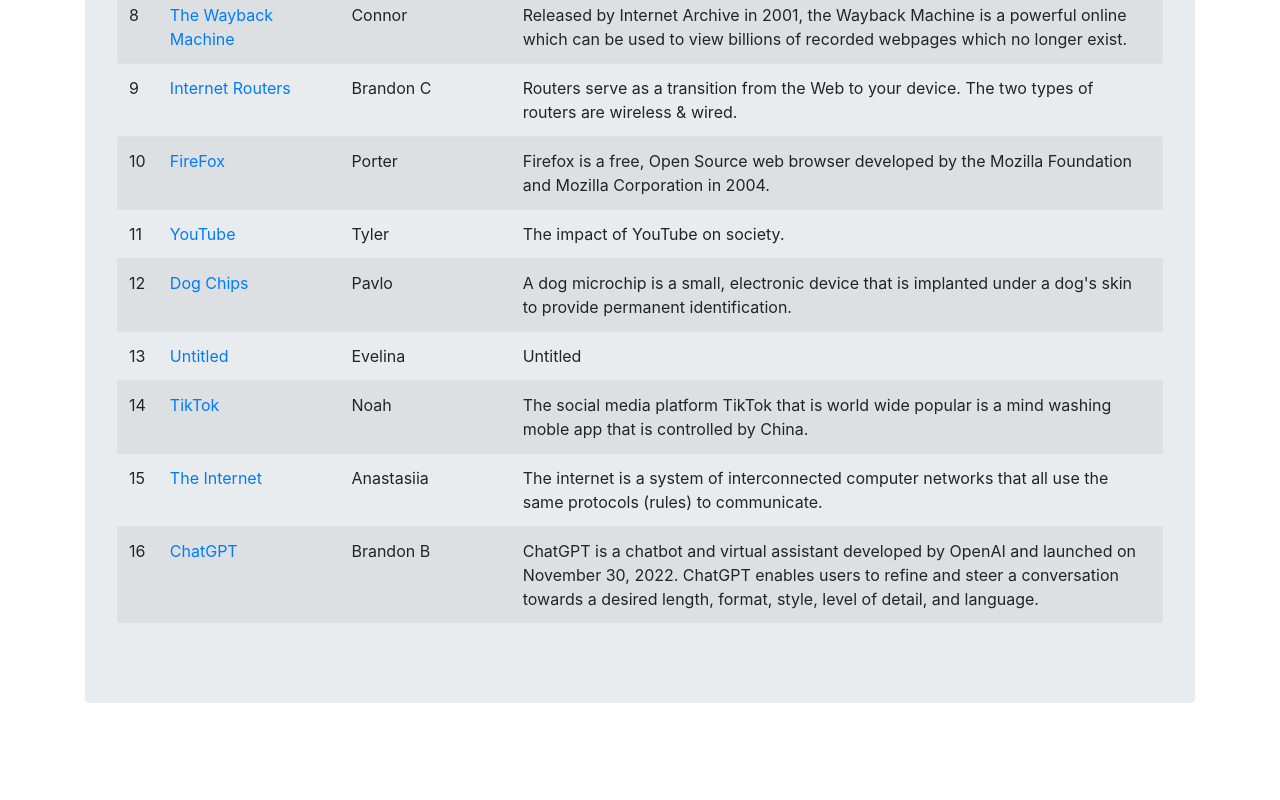
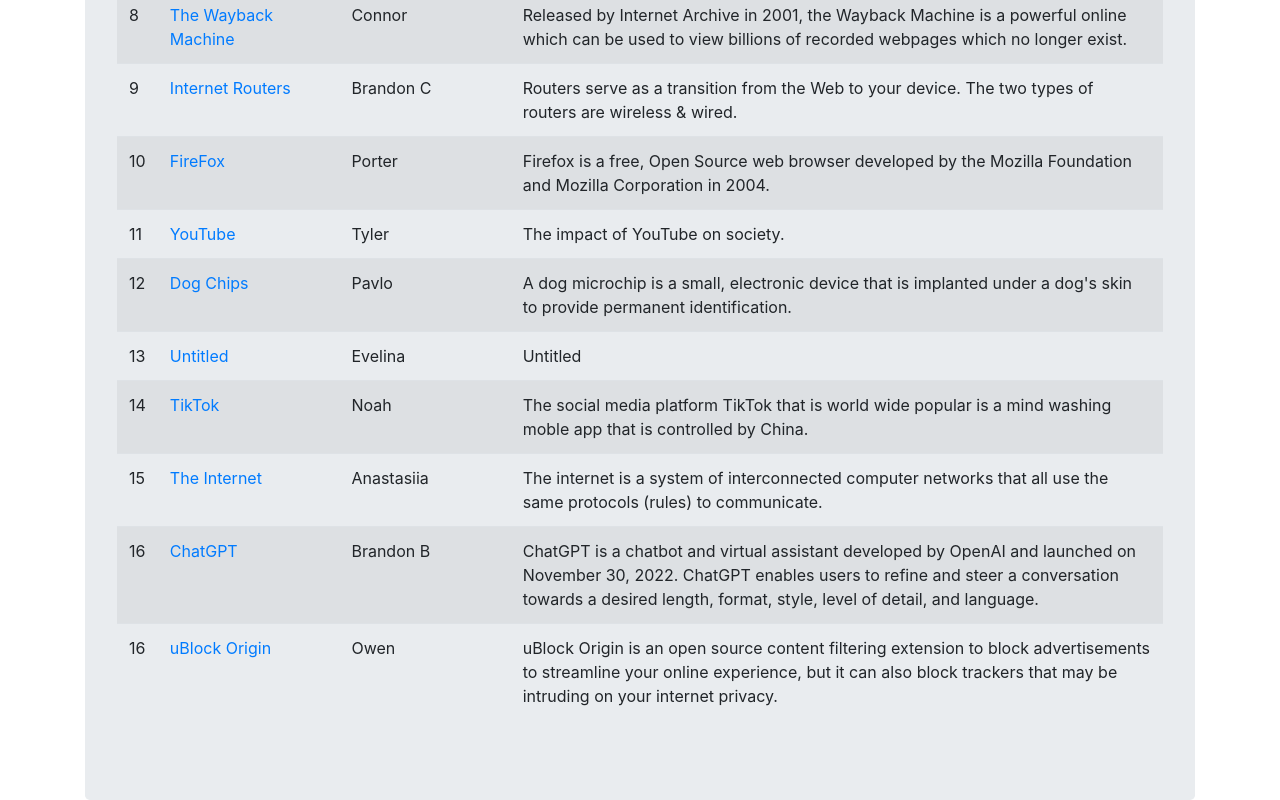
Before and after one commit to Westfield-Codes/netpedia-24, a plain HTML site: page index.html in a window 1280 px wide. Shown: the part 802-1602 px from the top of the page. Before the commit the page ends 1505 px from the top, so only its background shows below. Drawn offline with nearby package versions, Linux system fonts and the light colour scheme.

Commit message:
Added Owen

```diff
--- a/index.html
+++ b/index.html
@@ -158,7 +158,14 @@
             <td>ChatGPT is a chatbot and virtual assistant developed by OpenAI and launched on November 30, 2022. ChatGPT enables users to refine and steer a conversation towards a desired length, format, style, level of detail, and language.
             </td>
           </tr>
-        </tbody>
+          <tr>
+            <td>16</td>
+            <td><a target="_blank" href="https://westfield-codes.github.io/netpedia-entry-osheaffer/">uBlock Origin</a></td>
+            <td>Owen</td>
+            <td><a href="http://csszengarden.com/210"></a></td>
+            <td>uBlock Origin is an open source content filtering extension to block advertisements to streamline your online experience, but it can also block trackers that may be intruding on your internet privacy.
+            </td>
+          </tr></tbody>
       </table>
     </div>
 
```
